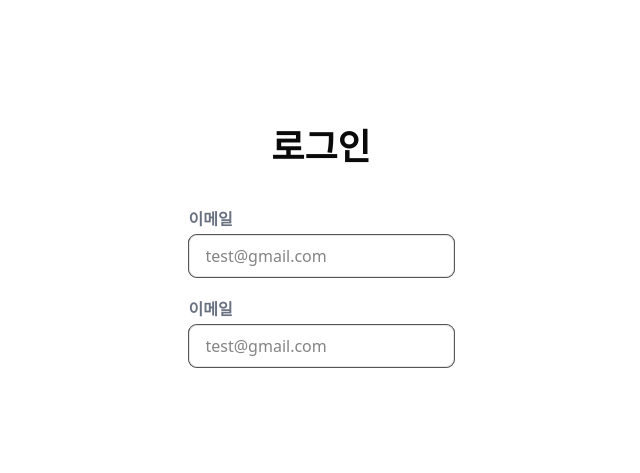
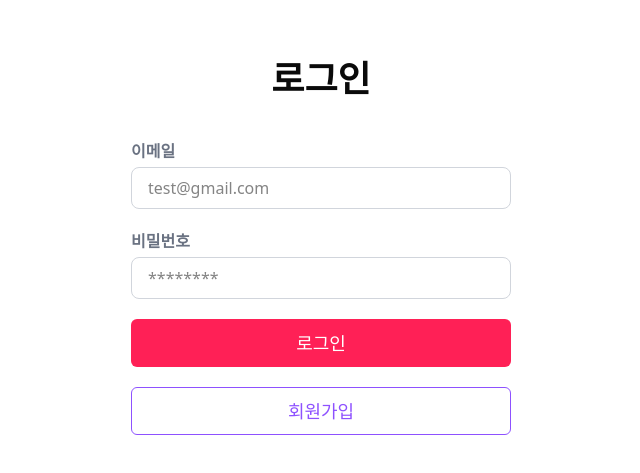
Before and after one commit to bookmakase/bookmakase-fe, a Next.js app: page /login in a window 1280 px wide. Shown: the part 153-626 px from the top of the page, without its empty margins (319-959 px from the left). Built offline with nearby package versions, Linux system fonts and the light colour scheme.

Commit message:
feat: 회원가입, 로그인페이지 ui 마크업

```diff
--- a/src/app/(auth)/login/page.tsx
+++ b/src/app/(auth)/login/page.tsx
@@ -1,35 +1,93 @@
 "use client";
 
+import Button from "@/components/ui/Button";
 import InputFeild from "@/components/ui/InputFeild";
+import { LoginInput, loginSchema } from "@/lib/validation";
+import { zodResolver } from "@hookform/resolvers/zod";
+import { useRouter } from "next/navigation";
 import React from "react";
+import { useForm } from "react-hook-form";
 
 export default function LoginPage() {
-  const handleClickLogin = () => {
-    alert("클릭");
+  const router = useRouter();
+  const {
+    register,
+    handleSubmit,
+    watch,
+    formState: { errors },
+  } = useForm<LoginInput>({
+    mode: "onChange",
+    resolver: zodResolver(loginSchema),
+  });
+
+  const emailValue = watch("email");
+  const passwordValue = watch("password");
+
+  /* 🔽 helper: 값이 비었으면 undefined  */
+  const getStatus = (
+    value: string,
+    error: unknown | undefined
+  ): "error" | "success" | undefined => {
+    if (!value) return; // 빈 문자열 → 상태 없음
+    return error ? "error" : "success";
+  };
+
+  const handleClickLogin = (data: LoginInput) => {
+    console.log("로그인 : ", data);
+  };
+
+  const handleClickMoveRegister = () => {
+    router.push("/register");
   };
 
   return (
     <div className="flex flex-col justify-center items-center gap-10">
       <h1 className="font-semibold text-4xl">로그인</h1>
 
-      <form onSubmit={handleClickLogin} className="flex flex-col gap-5">
+      <form
+        onSubmit={handleSubmit(handleClickLogin)}
+        className="flex flex-col gap-5"
+      >
         {/* 이메일 필드 */}
+        <div>
           <InputFeild
             id="email"
-          name="email"
             type="email"
             labelText="이메일"
             placeholder="test@gmail.com"
+            validationStatus={getStatus(emailValue, errors.email)}
+            {...register("email")}
           />
+          {errors.email && emailValue && (
+            <p className="text-sm text-red-500">{errors.email.message}</p>
+          )}
+        </div>
 
+        <div>
           {/* 비밀번호 필드 */}
           <InputFeild
-          id="email"
-          name="email"
-          type="email"
-          labelText="이메일"
-          placeholder="test@gmail.com"
+            id="password"
+            type="password"
+            labelText="비밀번호"
+            placeholder="********"
+            validationStatus={getStatus(passwordValue, errors.password)}
+            {...register("password")}
           />
+          {errors.password && passwordValue && (
+            <p className="text-sm text-red-500">{errors.password.message}</p>
+          )}
+        </div>
+
+        <Button size="full">로그인</Button>
+        <Button
+          onClick={handleClickMoveRegister}
+          size="full"
+          variant="outline"
+          color="violet"
+          type="button"
+        >
+          회원가입
+        </Button>
       </form>
     </div>
   );
--- a/src/app/(auth)/register/page.tsx
+++ b/src/app/(auth)/register/page.tsx
@@ -1,5 +1,117 @@
+"use client";
+
+import Button from "@/components/ui/Button";
+import InputFeild from "@/components/ui/InputFeild";
+import { RegisterInput, registerSchema } from "@/lib/validation";
+import { zodResolver } from "@hookform/resolvers/zod";
+import { useRouter } from "next/navigation";
 import React from "react";
+import { useForm } from "react-hook-form";
 
 export default function RegisterPage() {
-  return <div>회원가입 페이지</div>;
+  const router = useRouter();
+
+  const {
+    register,
+    handleSubmit,
+    watch,
+    formState: { errors, isValid },
+  } = useForm<RegisterInput>({
+    mode: "onChange",
+    resolver: zodResolver(registerSchema),
+  });
+
+  const emailValue = watch("email");
+  const passwordValue = watch("password");
+  const confirmValue = watch("confirm");
+  const nicknameValue = watch("nickname");
+
+  const getStatus = (
+    value: string,
+    error: unknown | undefined
+  ): "error" | "success" | undefined => {
+    if (!value) return;
+
+    return error ? "error" : "success";
+  };
+
+  const handleClickRegister = (data: RegisterInput) => {
+    console.log("회원가입 : ", data);
+    router.push("/login");
+  };
+
+  return (
+    <div className="flex flex-col justify-center items-center gap-10">
+      <h1 className="font-semibold text-4xl">회원가입</h1>
+
+      <form
+        onSubmit={handleSubmit(handleClickRegister)}
+        className="flex flex-col gap-5"
+      >
+        {/* 이메일 필드 */}
+        <div>
+          <InputFeild
+            id="email"
+            labelText="이메일"
+            type="email"
+            placeholder="test@gmail.com"
+            validationStatus={getStatus(emailValue, errors.email)}
+            {...register("email")}
+          />
+          {errors.email && emailValue && (
+            <p className="text-sm text-red-500">{errors.email.message}</p>
+          )}
+        </div>
+
+        {/* 비밀번호 필드 */}
+        <div>
+          <InputFeild
+            id="password"
+            labelText="비밀번호"
+            type="password"
+            placeholder="********"
+            validationStatus={getStatus(passwordValue, errors.password)}
+            {...register("password")}
+          />
+          {errors.password && passwordValue && (
+            <p className="text-sm text-red-500">{errors.password.message}</p>
+          )}
+        </div>
+
+        {/* 비밀번호 확인 필드 */}
+        <div>
+          <InputFeild
+            id="confirm"
+            labelText="비밀번호 확인"
+            type="password"
+            placeholder="********"
+            validationStatus={getStatus(confirmValue, errors.confirm)}
+            {...register("confirm")}
+          />
+          {errors.confirm && confirmValue && (
+            <p className="text-sm text-red-500">{errors.confirm.message}</p>
+          )}
+        </div>
+
+        {/* 닉네임 필드 */}
+        <div>
+          <InputFeild
+            id="nickname"
+            labelText="닉네임"
+            type="text"
+            placeholder="새싹어린이"
+            validationStatus={getStatus(nicknameValue, errors.nickname)}
+            {...register("nickname")}
+          />
+          {errors.nickname && nicknameValue && (
+            <p className="text-sm text-red-500">{errors.nickname.message}</p>
+          )}
+        </div>
+
+        <Button size="full" disabled={!isValid}>
+          회원가입
+        </Button>
+      </form>
+    </div>
+  );
 }
--- a/src/components/ui/Button.tsx
+++ b/src/components/ui/Button.tsx
@@ -12,7 +12,7 @@ interface ButtonProps extends React.ButtonHTMLAttributes<HTMLButtonElement> {
     | "lg-full"
     | "full";
   variant?: "fill" | "outline";
-  color?: "rose" | "violet" | "cyan";
+  color?: "rose" | "violet";
   rounded?: "sm" | "md" | "lg" | "full";
   isLoading?: boolean;
   loadingText?: string;
@@ -33,7 +33,8 @@ export default function Button({
   return (
     <button
       className={clsx(
-        "font-medium transition-all duration-300 relative cursor-pointer",
+        "font-medium transition-all duration-300 relative",
+        "disabled:cursor-not-allowed enabled:cursor-pointer",
 
         // 둥근 정도 설정
         rounded === "sm" && "rounded-sm",
@@ -41,7 +42,7 @@ export default function Button({
         rounded === "lg" && "rounded-xl",
         rounded === "full" && "rounded-full",
 
-        //사이즈
+        // 사이즈 설정
         size === "sm" && "w-[70px] h-10 text-sm",
         size === "md" && "w-[150px] h-10 text-sm",
         size === "md-70" && "w-[70px] h-10 text-md",
@@ -58,9 +59,6 @@ export default function Button({
         variant === "fill" &&
           color === "violet" &&
           "bg-violet-500 text-white hover:bg-violet-600 active:bg-violet-700",
-        variant === "fill" &&
-          color === "cyan" &&
-          "bg-cyan-500 text-white hover:bg-cyan-600 active:bg-cyan-700",
         variant === "outline" &&
           color === "rose" &&
           "border border-rose-500 text-rose-500 bg-[rgba(255,255,255,0.1)] hover:bg-rose-600 hover:text-white active:bg-rose-700",
@@ -68,17 +66,17 @@ export default function Button({
           color === "violet" &&
           "border border-violet-500 text-violet-500 bg-[rgba(255,255,255,0.1)] hover:bg-violet-600 hover:text-white active:bg-violet-700",
 
-        // disabled 상태
-        disabled &&
-          "bg-gray-300 cursor-not-allowed opacity-50 hover:bg-gray-300",
+        // disabled 스타일 (색, 투명도)
+        "disabled:bg-gray-300 disabled:opacity-50 hover:disabled:bg-gray-300",
 
-        // 커스텀 클래스
+        // 사용자 커스텀 클래스
         className
       )}
       disabled={disabled || isLoading}
       {...rest}
     >
       <span className={clsx(isLoading && "invisible")}>{children}</span>
+
       {isLoading && (
         <div className="absolute inset-0 flex items-center justify-center">
           <div className="w-5 h-5 border-2 border-white border-t-transparent rounded-full animate-spin" />
--- a/src/components/ui/InputFeild.tsx
+++ b/src/components/ui/InputFeild.tsx
@@ -11,10 +11,18 @@ export default function InputFeild({
   labelText,
   id,
   className = "",
+  validationStatus,
   ...rest
 }: InputFeildProps) {
+  const borderClass =
+    validationStatus === "error"
+      ? "border-red-500 focus:border-red-500"
+      : validationStatus === "success"
+      ? "border-green-500 focus:border-green-500"
+      : "border-gray-300 focus:border-green-500";
+
   return (
-    <div className="flex flex-col gap-1">
+    <div className="flex flex-col gap-1 w-[380px]">
       <label htmlFor={id} className="text-gray-500 font-bold">
         {labelText}
       </label>
@@ -22,10 +30,8 @@ export default function InputFeild({
       <input
         id={id}
         className={`border px-4 py-2 rounded-md
-                  focus:border-green-500   /* ⬅︎ 포커스 시 보더 색상 */
-                    focus:ring-0             /* 기본 파란 ring 제거(선택) */
-                    focus:outline-none       /* 기본 outline 제거(선택) */
-          ${className}`}
+                    focus:ring-0 focus:outline-none
+                    ${borderClass} ${className}`}
         {...rest}
       />
     </div>
--- /dev/null
+++ b/src/lib/validation.ts
@@ -0,0 +1,34 @@
+// lib/validation.ts
+import { z } from "zod";
+
+const strongPw = /^(?=.*[A-Za-z])(?=.*\d)(?=.*[^A-Za-z0-9]).{8,32}$/;
+
+export const registerSchema = z
+  .object({
+    email: z.string().email("이메일 형식이 올바르지 않습니다."),
+    password: z
+      .string()
+      .regex(
+        strongPw,
+        "최소 8자 이상 · 영문, 숫자, 특수문자를 모두 포함해야 합니다."
+      ),
+    confirm: z.string().regex(strongPw, "비밀번호가 다릅니다."),
+    nickname: z.string().min(4, "4자 이상").max(10, "10자 이하").trim(),
+  })
+  .refine(({ password, confirm }) => password === confirm, {
+    message: "입력한 비밀번호가 다릅니다.",
+    path: ["confirm"],
+  });
+
+export const loginSchema = z.object({
+  email: z.string().email("이메일 형식이 올바르지 않습니다."),
+  password: z
+    .string()
+    .regex(
+      strongPw,
+      "최소 8자 이상 영문, 숫자, 특수문자를 모두 포함해야 합니다."
+    ),
+});
+
+export type LoginInput = z.infer<typeof loginSchema>;
+export type RegisterInput = z.infer<typeof registerSchema>;
```
Lines whose indentation alone changed are shown as unchanged.
